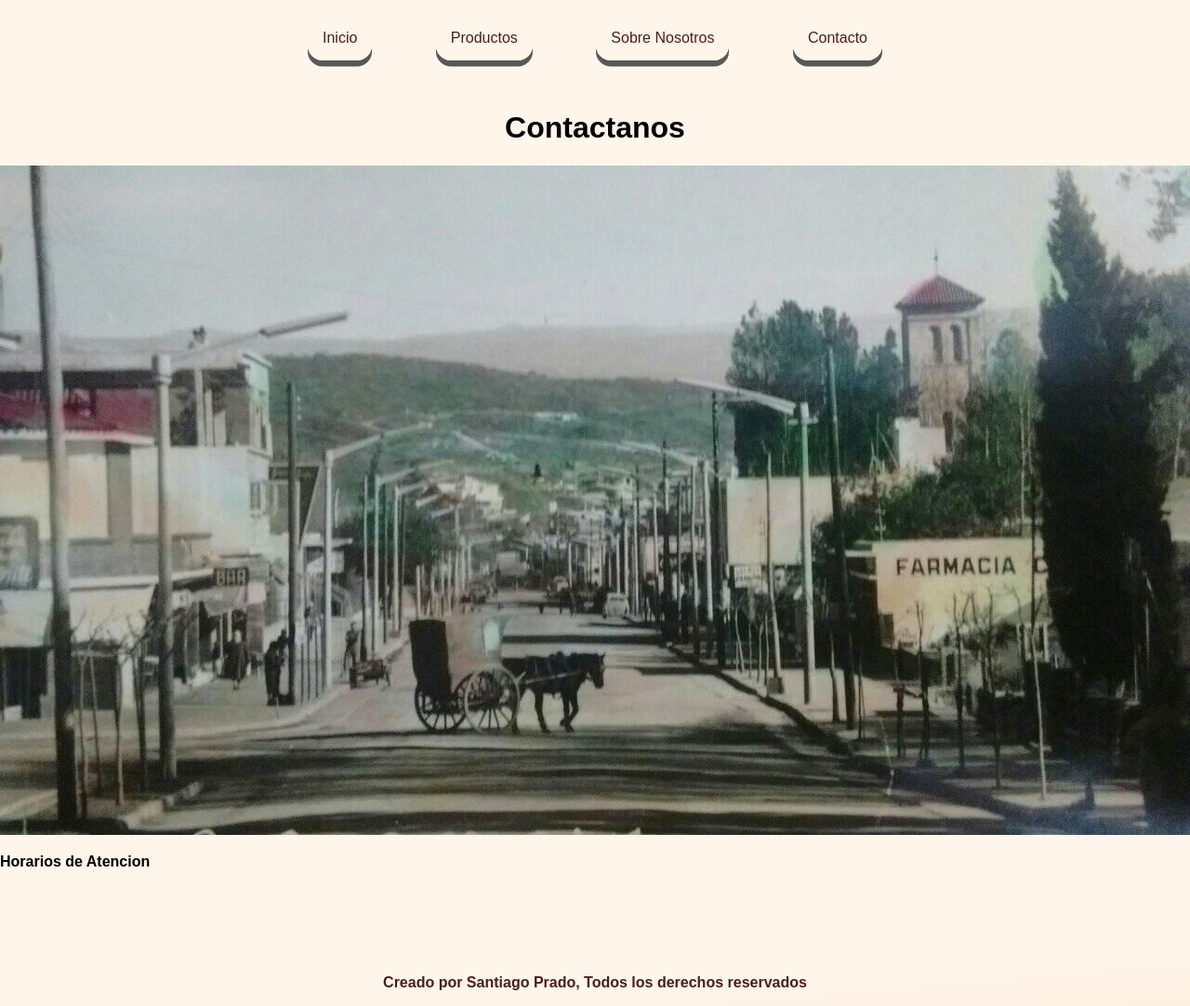
After one commit to SantyPrado01/La-Jardinera-WEB, a Django app: page /contacto/ in a window 1280 px wide. The commit adds this page. Shown: the whole page at 93% size. Run offline with Django 4.2, Linux system fonts and the light colour scheme.

Commit message:
Templates Vinculados

```diff
--- /dev/null
+++ b/TextilHtml/templates/contacto.html
@@ -0,0 +1,16 @@
+
+{% extends 'index.html' %}
+
+    {%load static%}
+
+{% block contenidoQueCambia%}
+    <h1 class= 'titulo_contacto'>Contactanos</h1>
+    <div class="contactanos_contendor">
+        <div class="ubicacion_map">
+            <img src="{% static  'css/img-historia.jpeg' %}">
+        </div>
+        <div class="texto_contacto">
+            <h3> Horarios de Atencion</h3>
+        </div>
+    </div>
+{%endblock%}
--- a/TextilHtml/templates/index.html
+++ b/TextilHtml/templates/index.html
@@ -7,7 +7,6 @@
     <meta name="viewport" content="width=device-width, initial-scale=1.0">
     <link rel="stylesheet" type="text/css" href="{% static '/css/styles.css' %}">
 
-    <h1>Commit</H1>
     <title>La Jardinera</title>
 </head>
 <body>
@@ -16,8 +15,8 @@
             <nav class="menu">
                 <a href="{% url 'inicio' %}">Inicio</a>
                 <a href="{% url 'lista_productos' %}" >Productos</a>
-                <a href="{% 'url nosotros' %}">Sobre Nosotros</a>
-                <a href="Contacto/contacto.html">Contacto</a>
+                <a href="{% url 'nosotros' %}">Sobre Nosotros</a>
+                <a href="{% url 'contacto' %}">Contacto</a>
             </nav>
         </div>
 
@@ -42,7 +41,7 @@
                 <h2>Sobre Nosotros</h2>
             </div>
             <div class="nosotros-izq">
-                <a href="Nosotros/nosotros.html"><img src="{% static 'css/img-1.png'%}"></a>
+                <a href="{% url 'nosotros' %}"><img src="{% static 'css/img-1.png'%}"></a>
             </div>
         </div>
         <div class="contenedor">
@@ -50,12 +49,13 @@
                 <h2>Contactanos</h2>
             </div>
             <div class="contacto-der">
-                <a href="Contacto/contacto.html"><img src="{% static 'css/img-1.png'%}"></a>
+                <a href="{% url 'contacto' %}"><img src="{% static 'css/img-1.png'%}"></a>
             </div>
         </div>
     </div>
 
 {% endblock %}
+
 <footer>
     <h3>Creado por Santiago Prado, Todos los derechos reservados</h3>
 </footer>
--- a/TextilHtml/templates/sobre_nosotros.html
+++ b/TextilHtml/templates/sobre_nosotros.html
@@ -4,10 +4,10 @@
     {%load static%}
 
 {% block contenidoQueCambia%}
-    <h1>Sobre Nosotros</h1>
+    <h1 class='titulo_nosotros'>Sobre Nosotros</h1>
     <div class="nosotros_contendor">
         <div class="img_nosotros">
-            <img src="{static % 'css/img-historia.jpeg' %}">
+            <img src="{%static  'css/img-historia.jpeg' %}">
         </div>
         <div class="texto_nosotros">
             <h4>Lorem, ipsum dolor sit amet consectetur adipisicing elit. Reprehenderit officiis similique non minima ea doloribus corrupti quis excepturi quasi aliquam nam, molestias delectus tenetur! Non eligendi impedit commodi cum sit?</h4>
--- a/TextilHtml/views.py
+++ b/TextilHtml/views.py
@@ -11,3 +11,6 @@ def lista_productos(request):
 
 def nosotros(request):
     return render(request, 'sobre_nosotros.html')
+
+def contacto(request):
+    return render(request, 'contacto.html')
--- a/static/css/styles.css
+++ b/static/css/styles.css
@@ -25,6 +25,7 @@ html, body{
     display: flex;
     justify-content: center;
     align-items: center;
+    padding-bottom: 3em;
 }
 .titulo img{
     margin: 2em 0em 2em 0em;
@@ -77,6 +78,12 @@ html, body{
 
 }
 
+/* Fin CSS INDEx */
+
+
+/* Comienzo CSS Lista Productos */
+
+
 .TituloProductos{
     margin-top: 5em;
 }
@@ -85,6 +92,8 @@ html, body{
     justify-content: center;
     align-items: center;
 
+
+
 }
 .carta{
     display: flex;
@@ -92,28 +101,42 @@ html, body{
 
     margin: 0 1em 0 1em;
     text-align: center;
-    width: 190px;
+    width: 210px;
     height: 250px;
     padding: .8em;
     background: #ffffff;
     box-shadow: 0 1px 3px rgba(0,0,0,0.12), 0 1px 2px rgba(0,0,0,0.24);
 
     border-radius: 1em;
+
+
 }
 .carta img{
     width: 190px;
 }
 
 
+/* Fin CSS Lista Productos*/
 
+/* Inicio CSS Sobre Nosotros*/
 
-
+.titulo_nosotros{
+    margin-top: 5em;
+}
+.nosotros_contenedor{
+    display: flex;
+    flex-direction: column;
+}
+.img_nosotros img{
+    width: 550px;
+}
 
 
 footer{
 
     color: #491E21;
     text-align: center;
+    padding-top: 5em;
     margin-bottom: 0px;
 }
 
--- a/webtextil/urls.py
+++ b/webtextil/urls.py
@@ -22,5 +22,6 @@ urlpatterns = [
     path('', index, name='inicio'),
     path('productos/' , lista_productos, name= 'lista_productos'),
     path('sobrenostros/', nosotros, name='nosotros'),
+    path('contacto/', contacto, name= 'contacto'),
     path('admin/', admin.site.urls),
 ]
```
Also changed, not shown: TextilHtml/templates/lista_productos.html (+6 -5 lines).
